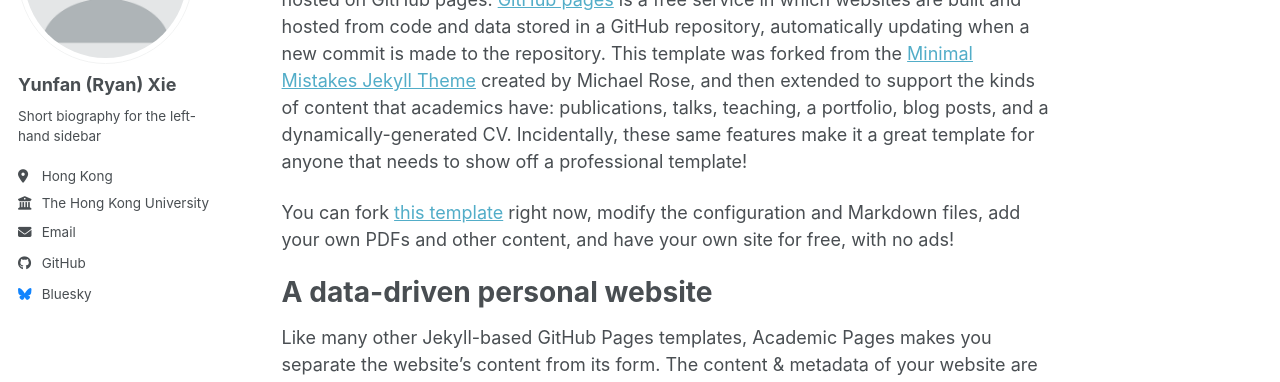
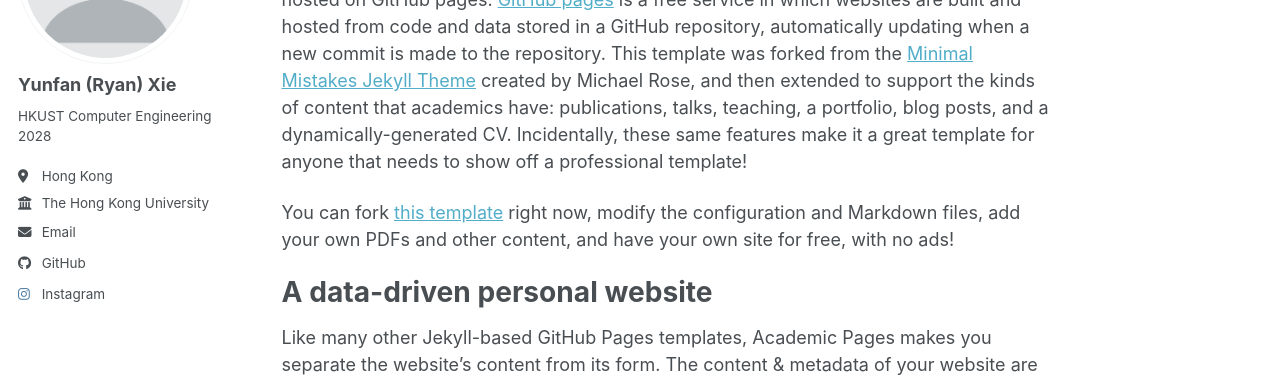
Before and after one commit to ryanyunfanxie/ryanyunfanxie.github.io, a Jekyll site: the page built from _pages/about.md, in a window 1280 px wide. Shown: the part 212-594 px from the top of the page. Built offline with Jekyll 4.4.1, drawn with Linux system fonts in a browser that asks for light colours; a style sheet for code colours, icons or effects is not loaded; part of the change alters nothing that is shown.

Commit message:
feat: update

```diff
--- a/_config.yml
+++ b/_config.yml
@@ -26,11 +26,11 @@ author:
   avatar           : "profile.png"
   name             : "Yunfan (Ryan) Xie"
   pronouns         : # example: "she/her"
-  bio              : "Short biography for the left-hand sidebar"
+  bio              : "HKUST Computer Engineering 2028"
   location         : "Hong Kong"
   employer         : "The Hong Kong University of Science and Technology"
   uri              : # URL
-  email            : "yxiecc@connect.ust.hk / yunfanxie@outlook.com"
+  email            : "yxiecc@connect.ust.hk"
 
   # # Academic websites
   # academia         : # URL
@@ -39,35 +39,14 @@ author:
 
 
   # Repositories and software development
-  github           : "https://github.com/ryanyunfanxie"
+  github           : "ryanyunfanxie"
   stackoverflow    : # User number or user number and name (i.e., use "1" or "1/jeff-atwood")
 
   # Social media
-  artstation       : # Username
-  bluesky          : "bsky.app" # Replace this with you Bluesky username
-  facebook         : # Username
-  flickr           : # Username
-  foursquare       : # Username
-  goodreads        : # Username
-  google_plus      : # Username
-  keybase          : # Username
-  instagram        : # Username
-  lastfm           : # Username
-  linkedin         : # Username
-  mastodon         : # URL
-  medium           : # URL
-  pinterest        : # Username
-  soundcloud       : # Username
-  steam            : # Username
-  telegram         : # URL
-  tumblr           : # Username
-  twitter          : # Username for X / Twitter
-  vine             : # Username
-  weibo            : # Username
-  wikipedia        : # Username
-  xing             : # Username
-  youtube          : # Username
-  zhihu            : # Username
+  instagram        : "ryanyunfanxie"
+  # linkedin         : # Username
+  # youtube          : # Username
+  # zhihu            : # Username
 
 # Publication Category - The following the list of publication categories and their headings
 publication_category:
```
